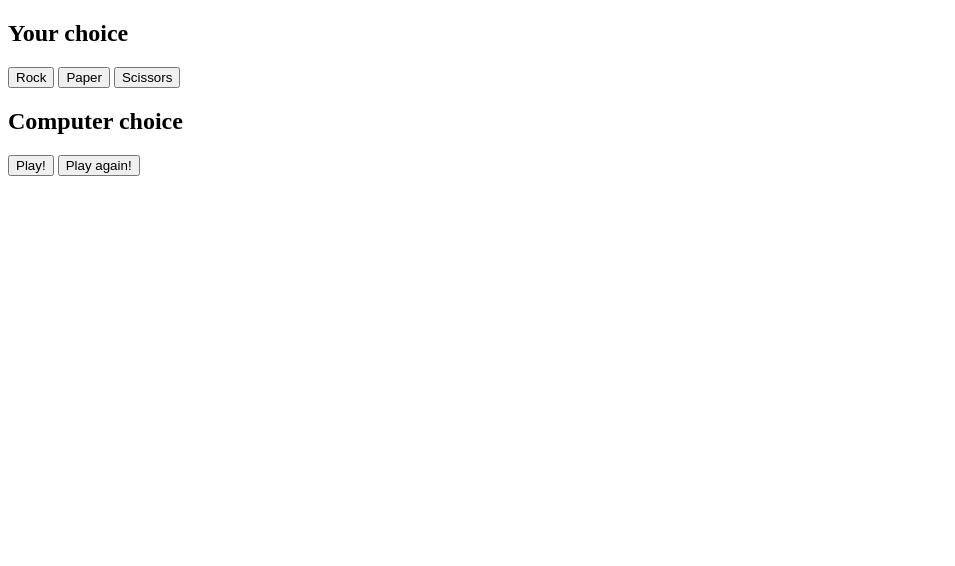
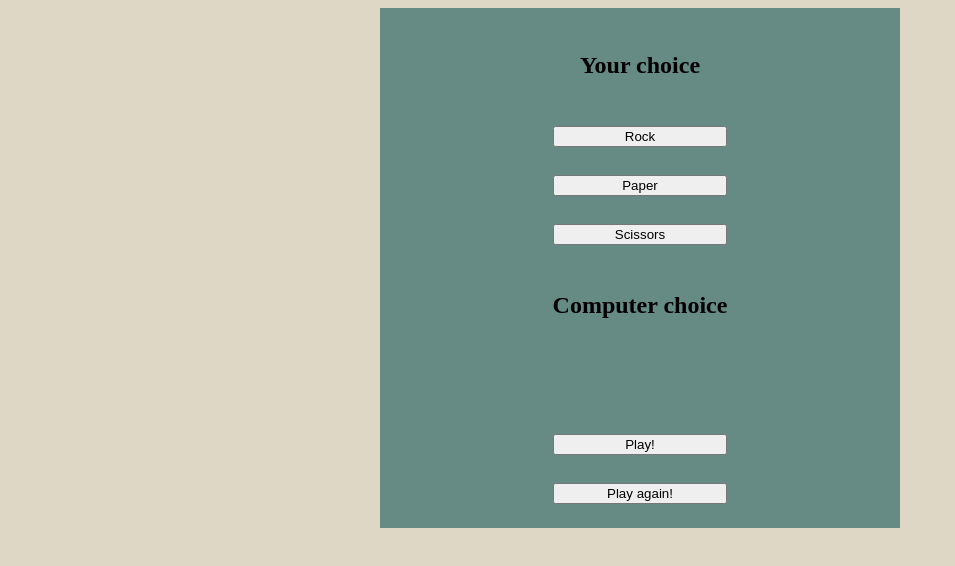
Before and after one commit to babyleezus/rock-paper-scissors, a plain HTML site: page index.html in a window 1280 px wide. Shown: the whole page, without its empty margins (0-955 px from the left). Drawn offline with Linux system fonts and the light colour scheme.

Commit message:
updated css changes

```diff
--- a/index.html
+++ b/index.html
@@ -7,7 +7,7 @@
     <title>Rock Paper Scissors</title>
 </head>
 <body>
-    <div container="arena">
+    <div class="container">
         <h2 class="user-choice">Your choice</h2>
             <button>Rock</button>
             <button>Paper</button>
--- a/script.js
+++ b/script.js
@@ -1,6 +1,6 @@
-let choices = ["rock", "paper", "scissors"]
+//let choices = ["rock", "paper", "scissors"]
 
-userChoice =
+/*userChoice =
 
 computerChoice = r,p,s
 
@@ -11,4 +11,4 @@ console log(0)
 
 if userChoice = r and computerChoice = s
 console.log ("You lose! User 0, Computer 1")
-if userChoice = p
+if userChoice */
--- a/style.css
+++ b/style.css
@@ -0,0 +1,20 @@
+body {
+    background-color: #dfd7c6
+;
+align-items: center;
+
+}
+
+.container {
+    display: grid;
+    align-items: center;
+    justify-content: center;
+    background-color: #668a84;
+    width: 500px;
+    max-width: 75%;
+    height: 500px;
+    margin: auto;
+    padding: 10px;
+    text-align: center;
+
+}
```
